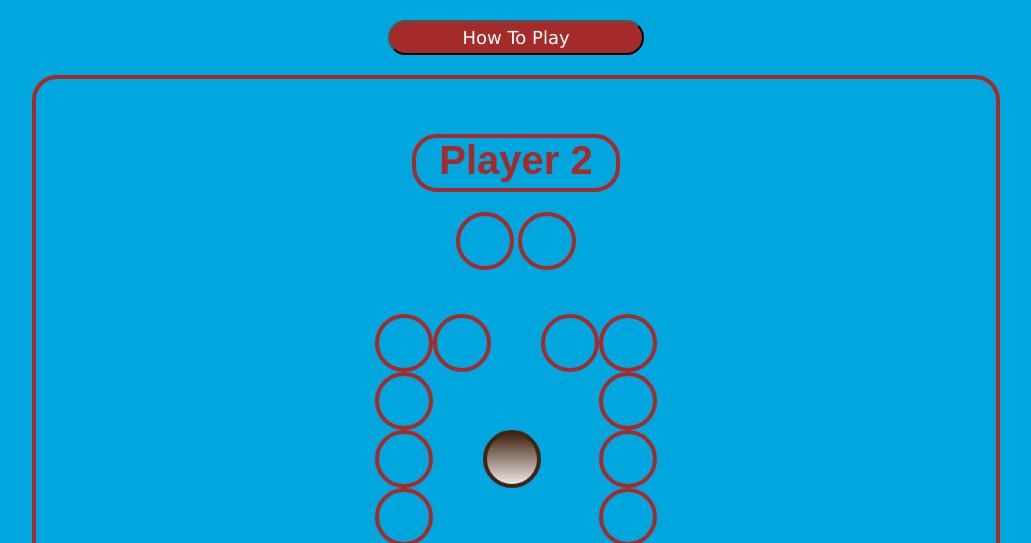
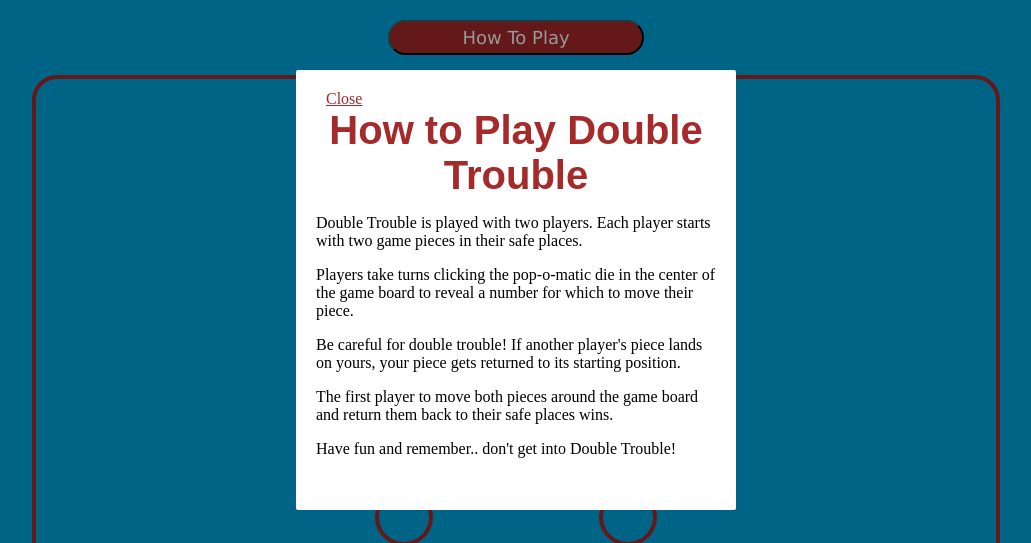
Before and after one commit to dpalazz/double_trouble, a plain HTML site: page index.html in a window 1280 px wide. Both pictures are taken after a click on the button "How To Play". Shown: the part 230-773 px from the top of the page, without its empty margins (124-1155 px from the left). Drawn offline with nearby package versions, Linux system fonts and the light colour scheme.

Commit message:
Added modal for game Instructions

```diff
--- a/app.js
+++ b/app.js
@@ -1,8 +1,42 @@
-// ****************************************
-// * Game Board
-// ****************************************
 $(() => {
+  // **************************************************************************
+  // * Global Variables
+  // **************************************************************************
 
+  const $openBtn = $('#openModal');
+  const $modal = $('#modal');
+  const $closeBtn = $('#close');
+
+  // **************************************************************************
+  // * Event Handlers
+  // **************************************************************************
+
+  // *************************
+  // * For Instruction Modal
+  // *************************
+  const openModal = () => {
+    $modal.css('display', 'block');
+  }
+  const closeModal = () => {
+    $modal.css('display', 'none');
+  }
+
+  // **************************************************************************
+  // * Event Listeners
+  // **************************************************************************
+
+  // ************************
+  // * For Instruction Modal
+  // ************************
+  $("button").on("click", openModal);
+  $closeBtn.on('click', closeModal);
+
+  // *****************
+  // * For the Popper
+  // *****************
+  $(".popper").on("click", () => {
+    console.log("clicked!");
+  });
 
 
 
--- a/index.html
+++ b/index.html
@@ -13,7 +13,18 @@
   <body>
     <div class="container">
       <img src="images/logo.png" alt="logo" id="logo"></img>
-      <button>How To Play</button>
+      <button id="openModal">How To Play</button>
+        <div id="modal">
+          <div id="modal-textbox">
+            <a id="close" href="#">Close</a>
+            <h1>How to Play Double Trouble</h1>
+            <p>Double Trouble is played with two players. Each player starts with two game pieces in their safe places.</p>
+            <p>Players take turns clicking the pop-o-matic die in the center of the game board to reveal a number for which to move their piece.</p>
+            <p>Be careful for double trouble! If another player's piece lands on yours, your piece gets returned to its starting position.</p>
+            <p>The first player to move both pieces around the game board and return them back to their safe places wins.</p>
+            <p>Have fun and remember.. don't get into Double Trouble!</p>
+          </div>
+        </div>
       <div class="main-board-container">
         <div class="top-board">
           <div id="player">
--- a/style.css
+++ b/style.css
@@ -16,7 +16,7 @@ body {
   margin: 25px auto;
 }
 
-button {
+#openModal {
   width: 20%;
   margin: auto;
   margin-bottom: 20px;
@@ -26,6 +26,32 @@ button {
   background-color: brown;
   border-radius: 25px;
   padding: 5px;
+}
+
+#modal {
+	background-color: rgba(0, 0, 0, .4);
+	position: fixed;
+	top: 0;
+	left: 0;
+	height: 100%;
+	width: 100%;
+	z-index: 1;
+	overflow: auto;
+  display: none;
+}
+
+#modal-textbox {
+	background-color: white;
+	height: 400px;
+	width: 400px;
+	border-radius: 2px;
+  padding: 20px;
+	margin: 300px auto;
+}
+
+#close {
+  color: brown;
+  padding: 10px;
 }
 
 .main-board-container {
```
Also changed, not shown: 1 other file.
